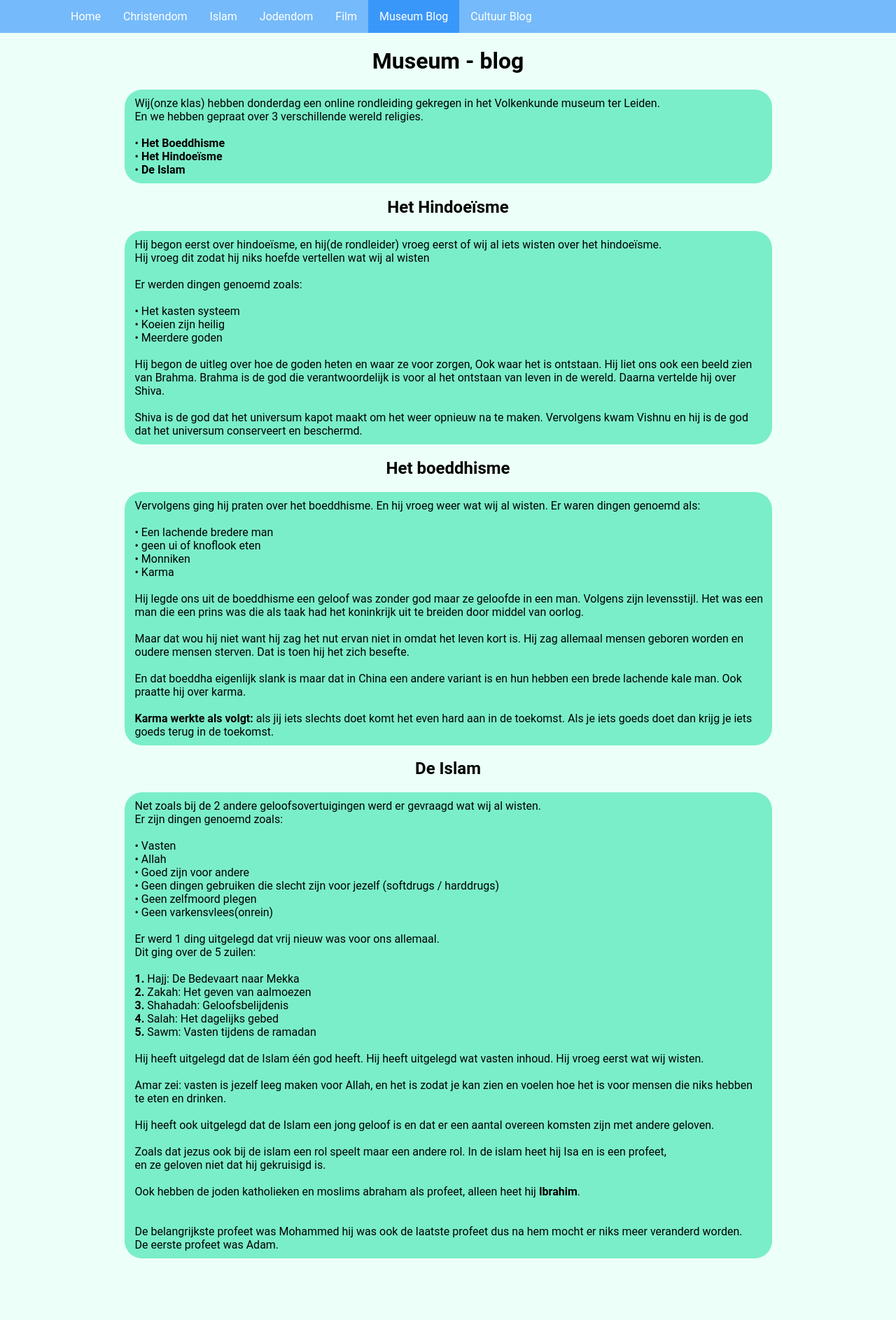
After one commit to DjodyKort/Project-Burgerschap, a PHP site: page /html/blogs/volkenkundemuseum-blog.html in a window 1280 px wide. The commit adds this page. Shown: the whole page at 70% size. Run offline with PHP 8.4, Linux system fonts and the light colour scheme.

Commit message:
Final update Version 1.01
Update

Live Share: ON

```diff
--- a/css/style.css
+++ b/css/style.css
@@ -58,7 +58,6 @@
     padding: 14px 16px;
     text-decoration: none;
   }
-
   .li1 a:hover {
     background-color: rgba(1, 118, 252, 0.5);
   }
@@ -114,13 +113,33 @@
   /* End styling Christendom */
 
 
-  /* Begin styling Jodendom */
+  /* Begin styling dropdown */
 
+  .dropdown {
+    position: relative;
+    display: inline-block;
+  }
 
-  /* End styling Jodendom */
+  .dropdown-content {
+    display: none;
+    position: absolute;
+    background-color: #f9f9f9;
+    min-width: 160px;
+    box-shadow: 0px 8px 16px 0px rgba(0,0,0,0.2);
+    z-index: 1;
+  }
 
+  .dropdown-content a {
+    color: black;
+    padding: 12px 16px;
+    text-decoration: none;
+    display: block;
+  }
 
-  /* Begin styling Islam */
+  .dropdown-content a:hover {background-color: #f1f1f1}
 
+  .dropdown:hover .dropdown-content {
+    display: block;
+  }
 
-  /* End styling Islam */
+  /* End styling dropdown */
--- /dev/null
+++ b/html/blogs/volkenkundemuseum-blog.html
@@ -0,0 +1,123 @@
+<!DOCTYPE html>
+
+<html>
+
+<head>
+    <title>Museum - Blog</title>
+    <link rel='stylesheet' href='../../css/style.css'>
+</head>
+
+<body>
+    <!-- Navbar -->
+    <div class='container1'>
+        <ul class='ul1'>
+            <li class='li1'> <a href='../../index.html'> Home </a> </li>
+            <li class='li1'> <a href='../christendom.html'>Christendom</a></li>
+            <li class='li1'> <a href='../islam.html'>Islam</a></li>
+            <li class='li1'> <a href='../jodendom.html'>Jodendom</a></li>
+            <li class='li1'> <a href='../film.html'>Film</a></li>
+            <li class='li1'> <a class='select' href='./volkenkundemuseum-blog.html'>Museum Blog</a></li>
+            <li class='li1'> <a href='./cultuur-blog.html'>Cultuur Blog</a></li>
+        </ul>
+    </div>
+    <!-- End navbar -->
+    <h1>Museum - blog</h1>
+    <p>
+        Wij(onze klas) hebben donderdag een online rondleiding gekregen in het Volkenkunde museum ter Leiden.<br />
+        En we hebben gepraat over 3 verschillende wereld religies.<br />
+        <br />
+        • <b>Het Boeddhisme</b><br />
+        • <b>Het Hindoeïsme</b><br />
+        • <b>De Islam</b>
+    </p>
+    <h2>Het Hindoeïsme</h2>
+    <p>
+        Hij begon eerst over hindoeïsme, en hij(de rondleider) vroeg eerst of wij al iets wisten over het
+        hindoeïsme.<br />
+        Hij vroeg dit zodat hij niks hoefde vertellen wat wij al wisten<br />
+        <br />
+        Er werden dingen genoemd zoals:<br />
+        <br />
+        • Het kasten systeem<br />
+        • Koeien zijn heilig<br />
+        • Meerdere goden<br />
+        <br />
+        Hij begon de uitleg over hoe de goden heten en waar ze voor zorgen, Ook waar het is ontstaan.
+        Hij liet ons ook een beeld zien van Brahma. Brahma is de god die verantwoordelijk is voor al het ontstaan
+        van leven in de wereld.
+        Daarna vertelde hij over Shiva.<br />
+        <br />
+        Shiva is de god dat het universum kapot maakt om het weer opnieuw na te maken. Vervolgens kwam
+        Vishnu en hij is de god dat het universum conserveert en beschermd.
+    </p>
+    <h2>Het boeddhisme</h2>
+    <p>
+        Vervolgens ging hij praten over het boeddhisme. En hij vroeg weer wat wij al wisten.
+        Er waren dingen genoemd als:<br />
+        <br />
+        • Een lachende bredere man<br />
+        • geen ui of knoflook eten<br />
+        • Monniken<br />
+        • Karma<br />
+        <br />
+        Hij legde ons uit de boeddhisme een geloof was zonder god maar ze geloofde in een man. Volgens zijn levensstijl.
+        Het was
+        een man die een prins was die als taak had het koninkrijk uit te breiden door middel van oorlog.<br />
+        <br />
+        Maar dat wou hij niet want hij zag het nut ervan niet in omdat het leven kort is. Hij zag allemaal mensen
+        geboren worden en oudere mensen
+        sterven. Dat is toen hij het zich besefte.<br />
+        <br />
+        En dat boeddha eigenlijk slank is maar dat in China een andere variant is en hun hebben een brede lachende kale
+        man. Ook
+        praatte hij over karma.<br />
+        <br />
+        <b>Karma werkte als volgt:</b> als jij iets slechts doet komt het even hard aan in de toekomst. Als je
+        iets goeds doet dan krijg je iets goeds terug in de toekomst.
+    </p>
+    <h2>De Islam</h2>
+    <p>
+        Net zoals bij de 2 andere geloofsovertuigingen werd er gevraagd wat wij al wisten.<br />
+        Er zijn dingen genoemd zoals:<br />
+        <br />
+        • Vasten<br />
+        • Allah<br />
+        • Goed zijn voor andere<br />
+        • Geen dingen gebruiken die slecht zijn voor jezelf (softdrugs / harddrugs)<br />
+        • Geen zelfmoord plegen<br />
+        • Geen varkensvlees(onrein)<br />
+        <br />
+        Er werd 1 ding uitgelegd dat vrij nieuw was voor ons allemaal.<br />
+        Dit ging over de 5 zuilen:<br />
+        <br />
+        <b>1.</b> Hajj: De Bedevaart naar Mekka<br />
+        <b>2.</b> Zakah: Het geven van aalmoezen<br />
+        <b>3.</b> Shahadah: Geloofsbelijdenis<br />
+        <b>4.</b> Salah: Het dagelijks gebed<br />
+        <b>5.</b> Sawm: Vasten tijdens de ramadan<br />
+        <br />
+        Hij heeft uitgelegd dat de Islam één god heeft. Hij heeft uitgelegd wat vasten inhoud.
+        Hij vroeg eerst wat wij wisten.<br />
+        <br />
+        Amar zei: vasten is jezelf leeg maken voor Allah, en het is zodat je kan zien en voelen hoe het is voor mensen
+        die niks
+        hebben te eten en drinken.<br />
+        <br />
+        Hij heeft ook uitgelegd dat de Islam een jong geloof is en dat er een aantal overeen komsten
+        zijn met andere geloven.<br />
+        <br />
+        Zoals dat jezus ook bij de islam een rol speelt maar een andere rol.
+        In de islam heet hij Isa en is een profeet,<br />
+        en ze geloven niet dat hij gekruisigd is.<br />
+        <br />
+        Ook hebben de joden katholieken en moslims abraham als profeet, alleen heet hij <b>Ibrahim</b>.<br />
+        <br />
+        <br />
+        De belangrijkste profeet was Mohammed hij was ook de laatste profeet dus na hem mocht er niks meer veranderd
+        worden.<br />
+        De eerste profeet was Adam.
+    </p>
+    <br /><br /><br /><br />
+</body>
+
+</html>
--- a/html/islam.html
+++ b/html/islam.html
@@ -6,6 +6,7 @@
         <link rel='stylesheet' href='../css/style.css'>
     </head>
     <body class='islam-body'>
+        <!-- Navbar -->
       <div class='container1'>
         <ul class='ul1'>
             <li class='li1'> <a href='../index.html'> Home </a> </li>
@@ -13,9 +14,11 @@
             <li class='li1'> <a class='select' href='./islam.html'>Islam</a></li>
             <li class='li1'> <a href='./jodendom.html'>Jodendom</a></li>
             <li class='li1'> <a href='./film.html'>Film</a></li>
-                <li class='li1'> <a href='./museum.html'>Museum</a></li>
+            <li class='li1'> <a href='./blogs/volkenkundemuseum-blog.html'>Museum Blog</a></li>
+            <li class='li1'> <a href='./blogs/cultuur-blog.html'>Cultuur Blog</a></li>
         </ul>
     </div>
+    <!-- End navbar -->
         <h1>De Islam</h1>
         <img class='center' src='../images/Islam.png' width='300px' height='250px' alt='Error: Look for islam.png.'>
             <h2>Waar geloven de moslims in?</h2>
```
Also changed, not shown: html/blogs/cultuur-blog.html (added, +66 -0 lines), html/christendom.html (+6 -4 lines), html/film.html (+8 -3 lines), html/jodendom.html (+68 -23 lines), html/museum-blogs/museum-blog-amar.html (deleted, +0 -24 lines), html/museum-blogs/museum-blog-dinand.html (deleted, +0 -24 lines), html/museum-blogs/museum-blog-djody.html (deleted, +0 -24 lines), html/museum.html (deleted, +0 -29 lines), index.html (+7 -3 lines), images/Boedhha.jpg (added), images/Boedhha2.png (added), images/Hindoeïsme.png (added), images/Pilaren.png (added), images/kroesoe.png (added), 1 more files. Lines whose indentation alone changed are shown as unchanged.
